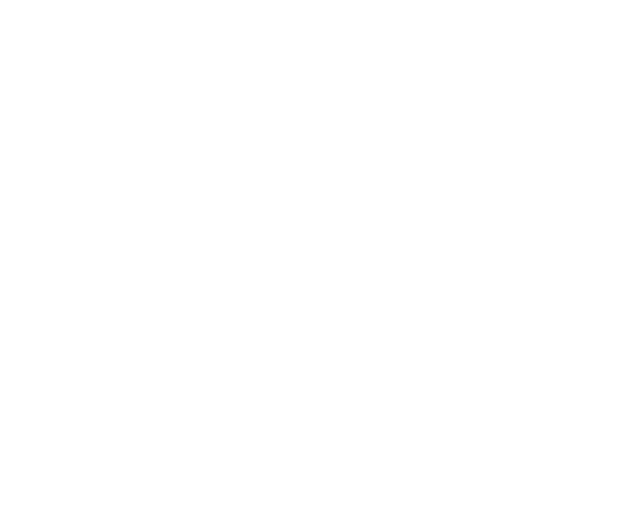
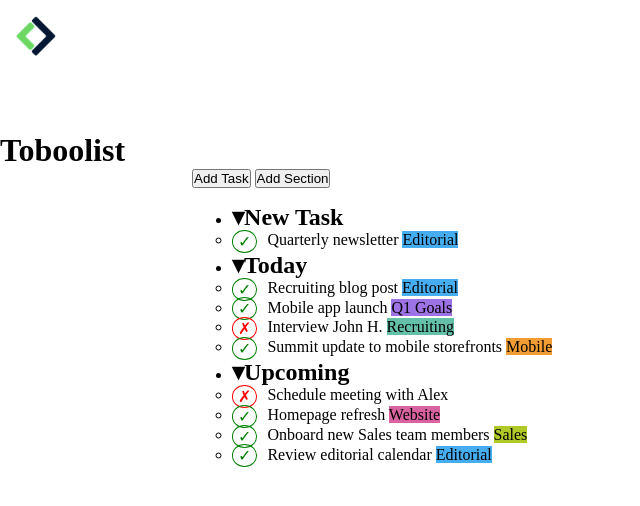
Before and after one commit to LiciaLicari/html-css-toboolist, a plain HTML site: page index.html in a window 1280 px wide. Shown: the whole page, without its empty margins (0-640 px from the left). Drawn offline with Linux system fonts and the light colour scheme.

Commit message:
add all the body details
forgot to commit more, layout still wrong

```diff
--- a/assets/CSS/style.css
+++ b/assets/CSS/style.css
@@ -3,3 +3,140 @@
   padding: 0;
   box-sizing: border-box;
 }
+:root {
+    --bool-white: #ffffff;
+    --bool-dark: #010001;
+    --bool-gray: #f6f8f9;
+    --bool-editorial: #47adf1;
+    --bool-goals: #9c72e4;
+    --bool-recruiting: #64c0a8;
+    --bool-mobile: #f29d33;
+    --bool-website: #d863a0;
+    --bool-sales: #b0c926;
+  }
+.option-type {
+    padding: 5px 10px;
+    border-radius: 10px;
+    color: var(--bool-white);
+    font-size: 10px;
+}
+
+.editorial {
+    background-color: var(--bool-editorial);
+
+}
+
+.q1_goals {
+    background-color: var(--bool-goals);
+}
+
+.recruiting {
+    background-color: var(--bool-recruiting);
+}
+
+.mobile {
+    background-color: var(--bool-mobile);
+}
+
+.website {
+    background-color: var(--bool-website);
+}
+
+.sales {
+    background-color: var(--bool-sales);
+}
+
+.done {
+    margin-right: 10px;
+    border: 1px solid green;
+    padding: 2px 5px;
+    color: green;
+    border-radius: 50%;
+    text-align: center;
+    vertical-align: middle;
+}
+
+.notdone {
+    margin-right: 10px;
+    border: 1px solid red;
+    padding: 2px 5px;
+    color: red;
+    border-radius: 50%;
+    text-align: center;
+    vertical-align: middle;
+}
+
+body {
+    background-color: var(--bool-background);
+}
+.logo {
+    padding: 1rem;
+    background-color: var(--bool-white) ;
+    margin-bottom: 60px;
+}
+
+.logo img {
+    vertical-align: -70%;
+}
+
+.logo h1 {
+    font-family: 'Poppins', sans-serif;
+    font-size: 40px;
+    display: inline-block;
+}
+
+main .container {
+    width: 70%;
+    background-color: var(--bool-white);
+    margin: auto;
+    border-top-right-radius: 5px;
+    border-top-left-radius: 5px;
+}
+
+div#options {
+    padding: 15px 40px 10px;
+    border-bottom: 1px solid var(--bool-background);
+}
+
+div#options #btn_newtask {
+    background-color: var(--bool-primary);
+    color: white;
+    border: 0;
+    padding: 7px;
+    border-radius: 5px;
+}
+
+div#options #btn_newsection {
+    background-color: #fff;
+    color: lightgray;
+    border: 1px solid lightgray;
+    padding: 6px;
+    border-radius: 5px;
+}
+
+
+div#items {
+    padding: 0 30px;
+}
+
+div#items ul {
+    list-style-type: none;
+}
+
+div#items .item > span {
+    font-size: 50px;
+    vertical-align: middle;
+}
+
+div#items .item {
+    padding: 20px 0;
+    font-weight: bold;
+}
+
+div#items .item ul li{
+    padding: 10px;
+}
+
+div#items .item-type {
+    margin-left: 10px;
+}
--- a/index.html
+++ b/index.html
@@ -1,24 +1,64 @@
 <!DOCTYPE html>
-<html lang="en">
+<lang="en">
 <head>
     <meta charset="UTF-8">
     <meta http-equiv="X-UA-Compatible" content="IE=edge">
     <meta name="viewport" content="width=device-width, initial-scale=1.0">
     <title>toboolist</title>
     <link rel="stylesheet" href="./assets/css/style.css">
+    <link rel="preconnect" href="https://fonts.googleapis.com">
+<link rel="preconnect" href="https://fonts.gstatic.com" crossorigin>
+<link href="https://fonts.googleapis.com/css2?family=Poppins:wght@300;500&display=swap" rel="stylesheet">
 </head>
 <body>
-    <header>
 
+    <header id="site_header">
+        <div class="logo">
+            <img class="logo_img" width="40" src="./img/Logo.png" alt="logo image">
+        </div>
+        <h1>Toboolist</h1>
     </header>
+    <!--/header-->
+
     <main>
-        <header></header>
-        <section></section>
-        <section></section>
-        <section></section>
+        <div class="container">
+            <div id="actions">
+                <input type="button" value="Add Task" id="btn_newtask">
+                <input type="button" value="Add Section" id="btn_newsection">
+            </div>
+            <!--/#actions-->
+            <div id="options">
+                <ul>
+                    <li class="option">
+                        <h2><span>&dtrif;</span>New Task</h2>
+                        <ul>
+                            <li><span class="done">&check;</span>Quarterly newsletter <span class="item-type editorial">Editorial</span></li>
+                        </ul>
+                    </li>
+                    <li class="option">
+                        <h2><span>&dtrif;</span>Today</h2>
+                        <ul>
+                            <li><span class="done">&check;</span>Recruiting blog post <span class="item-type editorial">Editorial</span></li>
+                            <li><span class="done">&check;</span>Mobile app launch <span class="item-type q1_goals">Q1 Goals</span></li>
+                            <li><span class="notdone">&cross;</span>Interview John H. <span class="item-type recruiting">Recruiting</span></li>
+                            <li><span class="done">&check;</span>Summit update to mobile storefronts <span class="item-type mobile">Mobile</span></li>
+                        </ul>
+                    </li>
+                    <li class="option">
+                        <h2><span>&dtrif;</span>Upcoming</h2>
+                        <ul>
+                            <li><span class="notdone">&cross;</span>Schedule meeting with Alex</li>
+                            <li><span class="done">&check;</span>Homepage refresh <span class="item-type website">Website</span></li>
+                            <li><span class="done">&check;</span>Onboard new Sales team members <span class="item-type sales">Sales</span></li>
+                            <li><span class="done">&check;</span>Review editorial calendar <span class="item-type editorial">Editorial</span></li>
+                        </ul>
+                    </li>
+                </ul>
+            </div>
+            <!--/#options-->
+        </div>
     </main>
-    <footer>
-
-    </footer>
+    <!--/main-->
 </body>
+<!--/body-->
 </html>
```
